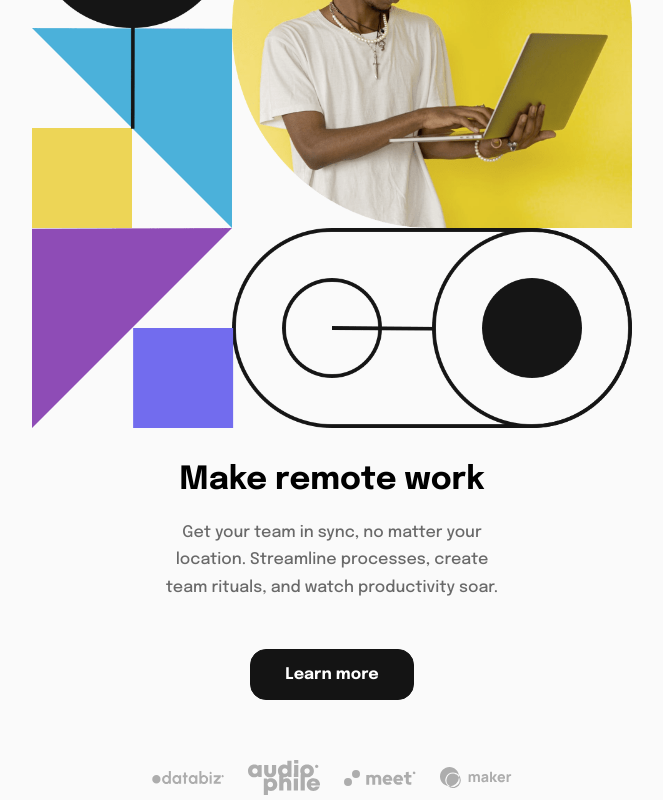
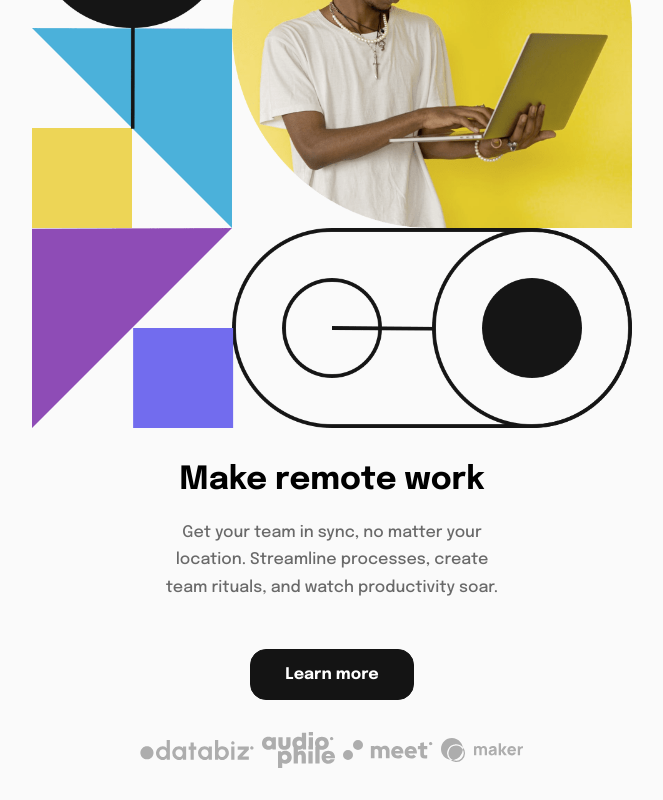
Before and after one commit to isadoraraujo/snap-landingPage, a React (Vite) app: page / in a window 1280 px wide. Shown: the part 481-1281 px from the top of the page, without its empty margins (308-971 px from the left). Built offline with nearby package versions, Linux system fonts and the light colour scheme.

Commit message:
ready to deploy

```diff
--- a/src/components/Main/styles.ts
+++ b/src/components/Main/styles.ts
@@ -5,17 +5,16 @@ export const Container = styled.div`
     display: flex;
     flex-direction: column;
     align-items: center;
-
   }
 
   @media (max-width: 1020px) {
-   .Desktop {
+    .Desktop {
       display: none;
-   }
+    }
   }
 
   @media (min-width: 1024px) {
-    .Mobile{
+    .Mobile {
       display: none;
     }
     .Desktop {
@@ -31,10 +30,9 @@ export const Container = styled.div`
     justify-content: space-between;
     width: 100%;
 
-    .Mobile{
+    .Mobile {
       display: none;
     }
-
 
     > img {
       max-width: 100%;
@@ -59,6 +57,20 @@ export const ImageContainer = styled.div`
 export const ContainerText = styled.div`
 
 
+  @media (max-width: 370px) {
+    display: flex;
+    flex-direction: column;
+    text-align: center;
+    align-items: center;
+    padding: 1rem;
+
+    span {
+      font-size: 1rem;
+      padding: 1rem;
+      line-height: 1rem;
+    }
+  }
+
   h1 {
     font-family: Epilogue;
     margin-top: 2rem;
@@ -77,7 +89,6 @@ export const ContainerText = styled.div`
     text-align: center;
     align-items: center;
   }
-
 
   @media (min-width: 1440px) {
     margin-top: 4rem;
@@ -129,9 +140,18 @@ export const ContainerLogos = styled.div`
   display: flex;
   align-items: center;
   justify-content: space-between;
+  margin-top: 2rem;
+  gap: 0.5rem;
+  margin-bottom: 2rem;
 
-  @media (min-width: 375px) {
-    img {
+
+
+
+  @media (max-width: 375px) {
+    max-width: 20rem;
+    margin-top: 1rem;
+    gap: 0.1rem;
+    > img {
       margin-top: 3.75rem;
       width: 20%;
     }
```
